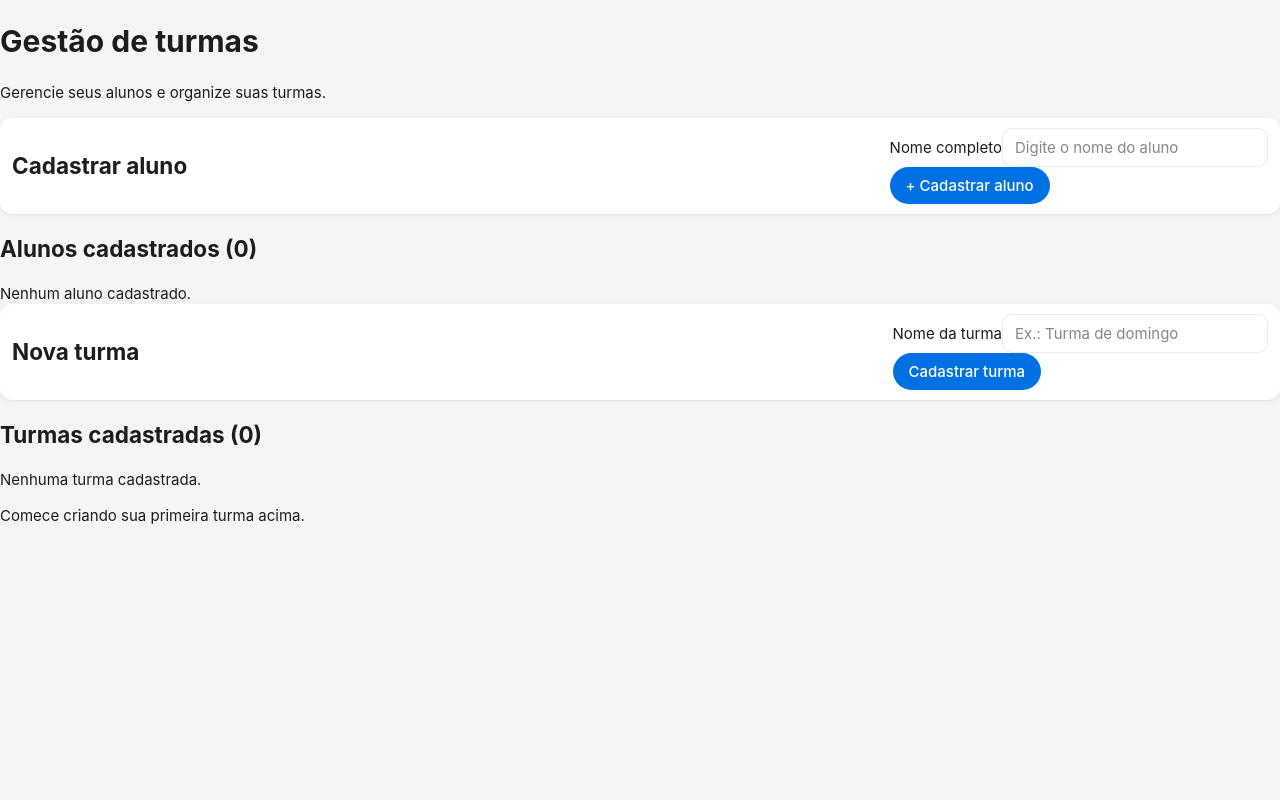
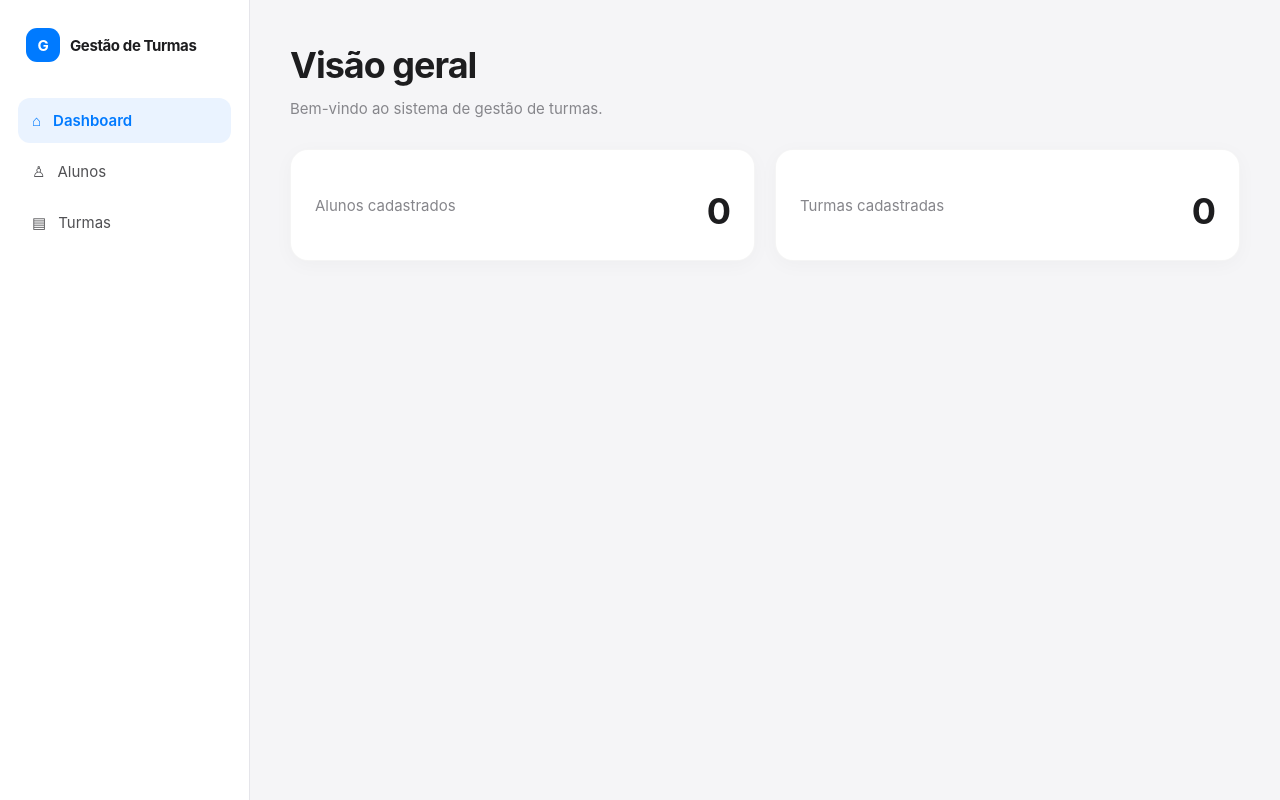
Before and after one commit to marcos-vieira-7/my-task, a React (Vite) app: page / in a window 1280 px wide. Built offline with nearby package versions, Linux system fonts and the light colour scheme; the HTML template or start-up script is replaced by a standard one.

Commit message:
feature: turmas alunos e add aluno a turma, detalhes de uma turma

```diff
--- a/src/App.jsx
+++ b/src/App.jsx
@@ -1,14 +1,26 @@
 
 import { useState } from "react";
+import "./styles/global.css";
+
+import Menu from "./components/Menu";
+import Dashboard from "./pages/Dashboard";
+import Alunos from "./pages/Alunos";
+import Turmas from "./pages/Turmas";
+
 import TurmaForm from "./components/TurmaForm";
 import TurmaList from "./components/TurmaList";
 import AlunoForm from "./components/AlunoForm";
 import AlunoList from "./components/AlunoList";
 
+import DetalhesTurma from "./pages/DetalhesTurma";
+
 export default function App() {
 
+  const [paginaAtual, setPaginaAtual] = useState("dashboard");
   const [alunos, setAlunos] = useState([]);
   const [turmas, setTurmas] = useState([]);
+  const [turmaSelecionada, setTurmaSelecionada] = useState(null);
+  const [matriculas, setMatriculas] = useState([]);
 
   function adicionarAluno(novoAluno) {
     setAlunos((atuais) => [...atuais, novoAluno]);
@@ -21,44 +33,82 @@ export default function App() {
     ]);
   }
 
+  function adicionarAlunoNaTurma(turmaId, alunoId) {
+    setMatriculas((atuais) => {
+      const jaMatriculado = atuais.some(
+        (item) =>
+          item.turmaId === turmaId &&
+          item.alunoId === alunoId
+      );
+
+      if (jaMatriculado) return atuais;
+
+      return [...atuais, { turmaId, alunoId }];
+    });
+  }
+
+  function abrirTurma(id) {
+    const turma = turmas.find((item) => item.id === id);
+    setTurmaSelecionada(turma);
+  }
+
+  function renderizarPagina() {
+
+    if (turmaSelecionada) {
+      return (
+        <DetalhesTurma
+          turma={turmaSelecionada}
+          alunos={alunos}
+          matriculas={matriculas}
+          onAdicionarAluno={adicionarAlunoNaTurma}
+          onVoltar={() => setTurmaSelecionada(null)}
+        />
+      );
+    }
+    switch (paginaAtual) {
+      case "alunos":
+        return (
+          <Alunos
+            alunos={alunos}
+            onAdicionarAluno={adicionarAluno}
+          />
+        );
+
+      case "turmas":
+        return (
+          <Turmas
+            turmas={turmas}
+            onAdicionarTurma={adicionarTurma}
+            onSelecionarTurma={abrirTurma}
+          />
+        );
+
+      default:
+        return (
+          <Dashboard alunos={alunos} turmas={turmas} />
+        );
+    }
+  }
+
+
   return (
-    <main className="app-container">
-      <header className="page-header">
-        <h1 className="page-title">Gestão de turmas</h1>
-        <p className="page-description">
-          Gerencie seus alunos e organize suas turmas.
-        </p>
-      </header>
+    <div className="app-shell">
+      <aside className="sidebar">
+        <div className="brand">
+          <span className="brand-icon">G</span>
+          <span>Gestão de Turmas</span>
+        </div>
 
-      <section>
-        <AlunoForm onAdicionarAluno={adicionarAluno} />
+        <Menu
+          paginaAtual={paginaAtual}
+          onNavegar={setPaginaAtual}
+        />
+      </aside>
 
-        <div className="section-spacing">
-          <h2 className="card-title">
-            Alunos cadastrados ({alunos.length})
-          </h2>
+      <main className="main-content">
+        {renderizarPagina()}
+      </main>
+    </div>
+  );
 
-          <AlunoList alunos={alunos} />
-        </div>
-      </section>
-
-      <section className="section-spacing">
-        <TurmaForm onAdicionarTurma={adicionarTurma} />
-
-        <div className="section-spacing">
-          <h2 className="card-title">
-            Turmas cadastradas ({turmas.length})
-          </h2>
-
-          <TurmaList
-            turmas={turmas}
-            onSelecionarTurma={(id) =>
-              console.log("Turma selecionada:", id)
-            }
-          />
-        </div>
-      </section>
-
-    </main>
-  );
 }
--- a/src/components/TurmaList.jsx
+++ b/src/components/TurmaList.jsx
@@ -1,6 +1,6 @@
 
 
-export default function TurmaList({ turmas }) {
+export default function TurmaList({ turmas, onSelecionarTurma }) {
 
   //renderiza uma mensagem caso não haja turmas cadastradas
   if (turmas.length === 0) {
@@ -23,9 +23,11 @@ export default function TurmaList({ turmas }) {
             </p>
           </div>
 
-          <span className="text-muted">
-            <small>Turma</small>
-          </span>
+          <button
+            className="btn btn-secondary"
+            onClick={() => onSelecionarTurma(turma.id)}>
+            Abrir turma →
+          </button>
         </article>
       ))}
     </div>
--- a/src/pages/Alunos.jsx
+++ b/src/pages/Alunos.jsx
@@ -0,0 +1,25 @@
+
+import AlunoForm from "../components/AlunoForm";
+import AlunoList from "../components/AlunoList";
+
+export default function Alunos({ alunos, onAdicionarAluno }) {
+  return (
+    <>
+      <header className="page-header">
+        <h1 className="page-title">Alunos</h1>
+        <p className="page-description">
+          Gerencie os alunos cadastrados no sistema.
+        </p>
+      </header>
+
+      <AlunoForm onAdicionarAluno={onAdicionarAluno} />
+
+      <section className="section-spacing">
+        <h2 className="card-title">
+          Todos os alunos ({alunos.length})
+        </h2>
+        <AlunoList alunos={alunos} />
+      </section>
+    </>
+  );
+}
--- a/src/pages/Dashboard.jsx
+++ b/src/pages/Dashboard.jsx
@@ -0,0 +1,26 @@
+
+
+export default function Dashboard({ alunos, turmas }) {
+  return (
+    <>
+      <header className="page-header">
+        <h1 className="page-title">Visão geral</h1>
+        <p className="page-description">
+          Bem-vindo ao sistema de gestão de turmas.
+        </p>
+      </header>
+
+      <div className="stats-grid">
+        <article className="card">
+          <p className="text-muted">Alunos cadastrados</p>
+          <h2 className="stat-number">{alunos.length}</h2>
+        </article>
+
+        <article className="card">
+          <p className="text-muted">Turmas cadastradas</p>
+          <h2 className="stat-number">{turmas.length}</h2>
+        </article>
+      </div>
+    </>
+  );
+}
--- /dev/null
+++ b/src/pages/DetalhesTurma.jsx
@@ -0,0 +1,116 @@
+import { useState } from "react";
+
+
+export default function DetalhesTurma({
+  turma,
+  alunos,
+  matriculas,
+  onAdicionarAluno,
+  onVoltar,
+}) {
+  const [alunoSelecionadoId, setAlunoSelecionadoId] = useState("");
+
+  const idsMatriculados = matriculas
+    .filter((item) => item.turmaId === turma.id)
+    .map((item) => item.alunoId);
+
+  const alunosMatriculados = alunos.filter((aluno) =>
+    idsMatriculados.includes(aluno.id)
+  );
+
+  const alunosDisponiveis = alunos.filter(
+    (aluno) => !idsMatriculados.includes(aluno.id)
+  );
+
+  function handleSubmit(evento) {
+    evento.preventDefault();
+
+    if (!alunoSelecionadoId) return;
+
+    onAdicionarAluno(turma.id, alunoSelecionadoId);
+    setAlunoSelecionadoId("");
+  }
+
+  return (
+    <>
+      <button
+        className="btn btn-secondary back-button"
+        onClick={onVoltar}
+      >
+        ← Voltar para turmas
+      </button>
+
+      <header className="page-header">
+        <h1 className="page-title">{turma.nome}</h1>
+        <p className="page-description">
+          Gerencie os alunos desta turma.
+        </p>
+      </header>
+
+      <section className="card">
+        <h2 className="card-title">Adicionar aluno</h2>
+
+        {alunos.length === 0 ? (
+          <p className="text-muted">
+            Cadastre alunos na seção Alunos primeiro.
+          </p>
+        ) : alunosDisponiveis.length === 0 ? (
+          <p className="text-muted">
+            Todos os alunos cadastrados já estão nesta turma.
+          </p>
+        ) : (
+          <form onSubmit={handleSubmit}>
+            <div className="form-group">
+              <label className="form-label">
+                Selecione um aluno
+              </label>
+
+              <select
+                className="form-input"
+                value={alunoSelecionadoId}
+                onChange={(evento) =>
+                  setAlunoSelecionadoId(evento.target.value)
+                }
+                required
+              >
+                <option value="">Escolha um aluno</option>
+
+                {alunosDisponiveis.map((aluno) => (
+                  <option key={aluno.id} value={aluno.id}>
+                    {aluno.nome}
+                  </option>
+                ))}
+              </select>
+            </div>
+
+            <button className="btn btn-primary" type="submit">
+              Adicionar à turma
+            </button>
+          </form>
+        )}
+      </section>
+
+      <section className="section-spacing">
+        <h2 className="card-title">
+          Alunos matriculados ({alunosMatriculados.length})
+        </h2>
+
+        {alunosMatriculados.length === 0 ? (
+          <p className="empty-state">
+            Nenhum aluno associado ainda.
+          </p>
+        ) : (
+          <div className="list">
+            {alunosMatriculados.map((aluno) => (
+              <article className="list-item" key={aluno.id}>
+                <h3 className="list-item-title">
+                  {aluno.nome}
+                </h3>
+              </article>
+            ))}
+          </div>
+        )}
+      </section>
+    </>
+  );
+}
--- a/src/pages/Turmas.jsx
+++ b/src/pages/Turmas.jsx
@@ -0,0 +1,33 @@
+
+import TurmaForm from "../components/TurmaForm";
+import TurmaList from "../components/TurmaList";
+
+export default function Turmas({
+  turmas,
+  onAdicionarTurma,
+  onSelecionarTurma,
+}) {
+  return (
+    <>
+      <header className="page-header">
+        <h1 className="page-title">Turmas</h1>
+        <p className="page-description">
+          Organize suas turmas em um só lugar.
+        </p>
+      </header>
+
+      <TurmaForm onAdicionarTurma={onAdicionarTurma} />
+
+      <section className="section-spacing">
+        <h2 className="card-title">
+          Turmas cadastradas ({turmas.length})
+        </h2>
+
+        <TurmaList
+          turmas={turmas}
+          onSelecionarTurma={onSelecionarTurma}
+        />
+      </section>
+    </>
+  );
+}
--- a/src/styles/global.css
+++ b/src/styles/global.css
@@ -208,3 +208,120 @@ button {
     align-items: flex-start;
   }
 }
+
+/* ===== Estrutura principal ===== */
+.app-shell {
+  display: flex;
+  min-height: 100vh;
+}
+
+.sidebar {
+  width: 250px;
+  flex-shrink: 0;
+  padding: 28px 18px;
+  background: #ffffff;
+  border-right: 1px solid var(--color-border);
+}
+
+.brand {
+  display: flex;
+  align-items: center;
+  gap: 10px;
+  margin: 0 0 36px 8px;
+  font-weight: 700;
+  letter-spacing: -0.4px;
+}
+
+.brand-icon {
+  display: grid;
+  place-items: center;
+  width: 34px;
+  height: 34px;
+  color: white;
+  background: var(--color-primary);
+  border-radius: 11px;
+}
+
+.main-menu {
+  display: flex;
+  flex-direction: column;
+  gap: 6px;
+}
+
+.menu-item {
+  display: flex;
+  align-items: center;
+  gap: 12px;
+  width: 100%;
+  padding: 12px 14px;
+  color: #515154;
+  background: transparent;
+  border: 0;
+  border-radius: 12px;
+  text-align: left;
+  font-size: 15px;
+}
+
+.menu-item:hover {
+  background: #f5f5f7;
+}
+
+.menu-item.active {
+  color: var(--color-primary);
+  background: #eaf3ff;
+  font-weight: 600;
+}
+
+.main-content {
+  flex: 1;
+  min-width: 0;
+  padding: 40px;
+}
+
+.stats-grid {
+  display: grid;
+  grid-template-columns: repeat(2, minmax(0, 1fr));
+  gap: 20px;
+}
+
+.stat-number {
+  margin: 12px 0 0;
+  font-size: 36px;
+  letter-spacing: -1px;
+}
+
+@media (max-width: 700px) {
+  .app-shell {
+    flex-direction: column;
+  }
+
+  .sidebar {
+    width: 100%;
+    padding: 16px;
+    border-right: 0;
+    border-bottom: 1px solid var(--color-border);
+  }
+
+  .brand {
+    margin: 0 0 16px;
+  }
+
+  .main-menu {
+    flex-direction: row;
+    overflow-x: auto;
+  }
+
+  .menu-item {
+    justify-content: center;
+    width: auto;
+    flex-shrink: 0;
+  }
+
+  .main-content {
+    padding: 24px 16px;
+  }
+
+  .stats-grid {
+    grid-template-columns: 1fr;
+  }
+}
```
